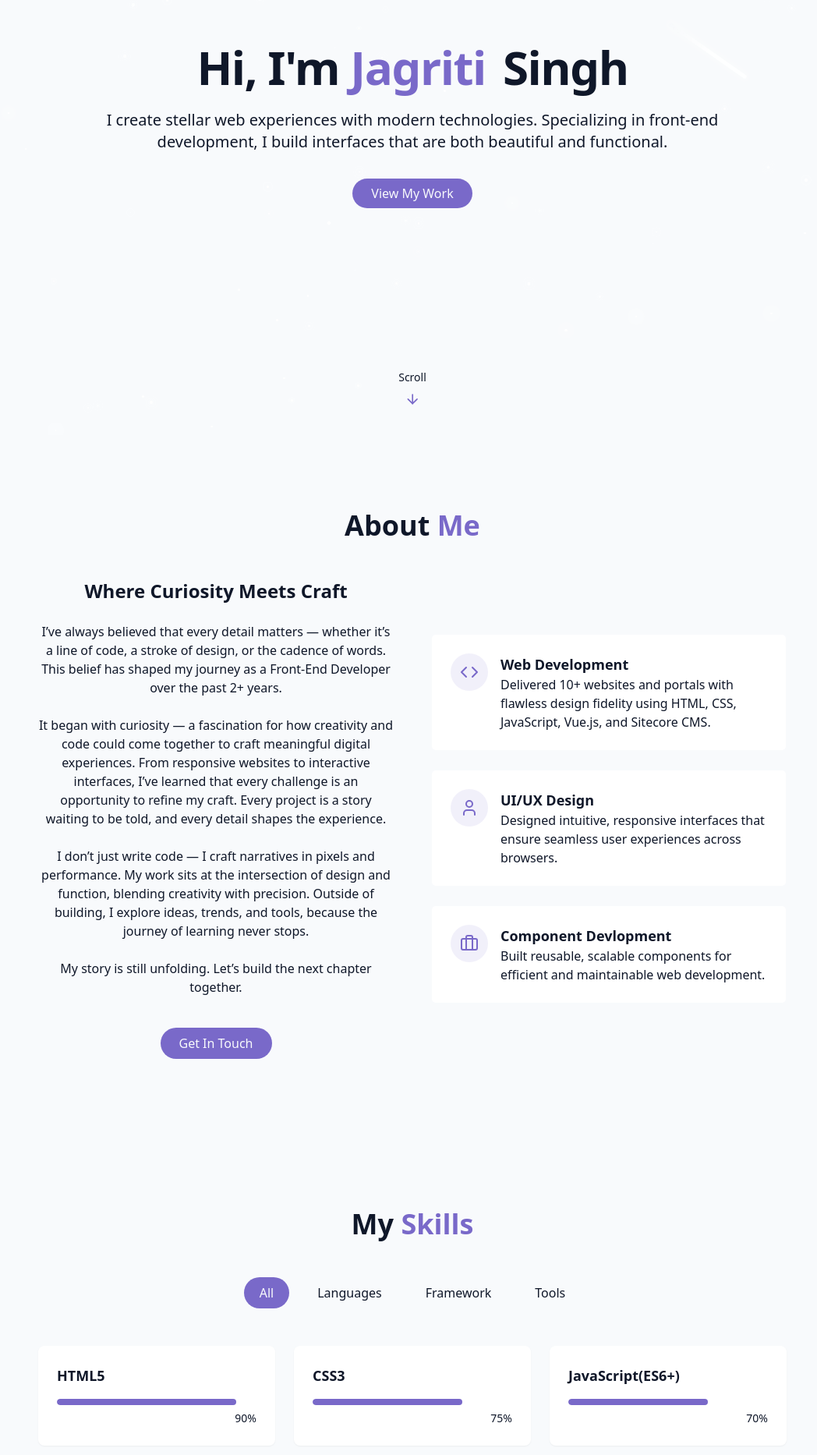
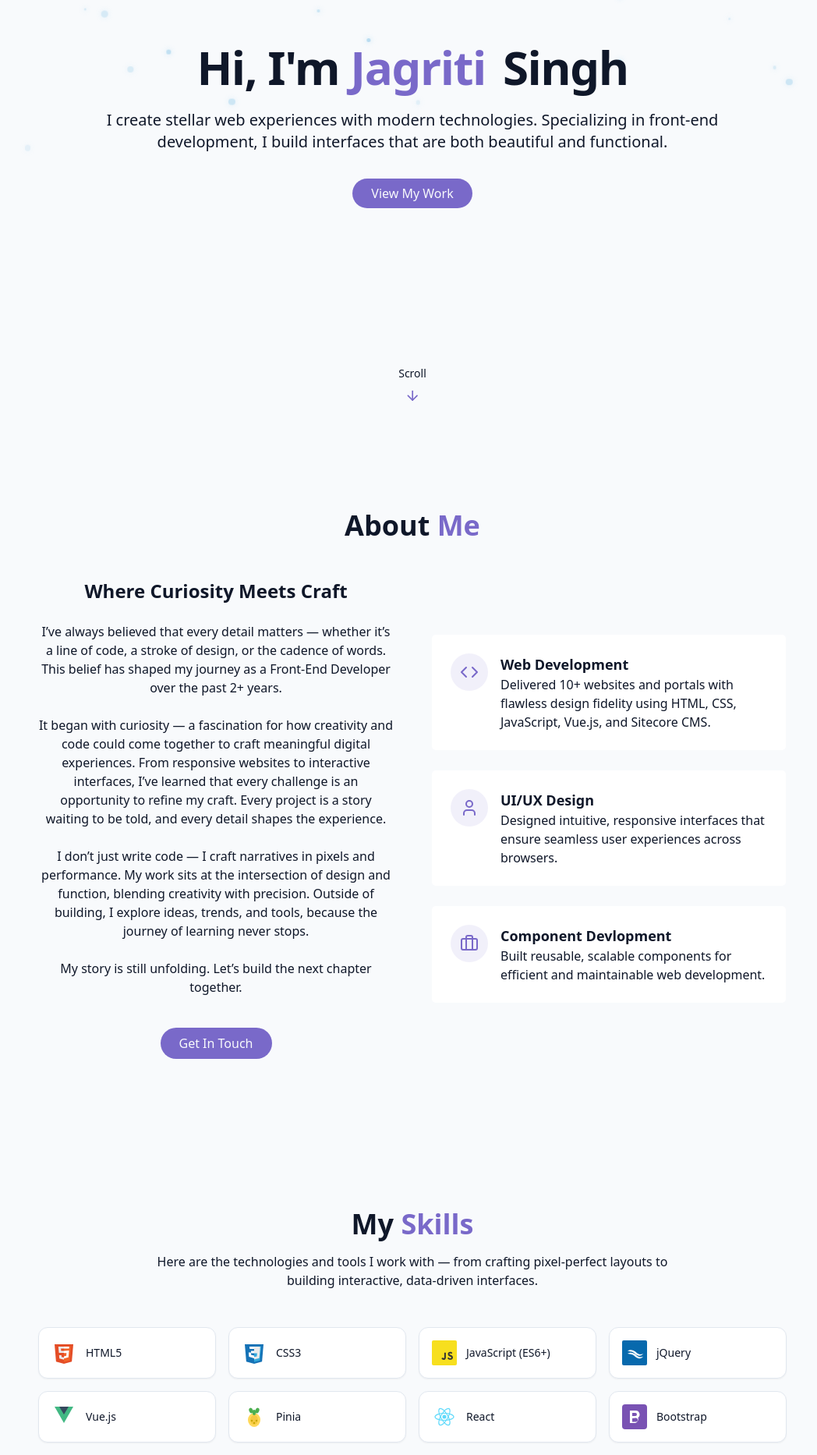
Before and after one commit to jagriti-Singh12/react-tailwind-portfolio, a React (Vite) app: page / in a window 1280 px wide. Shown: the part 242-2108 px from the top of the page at 78% size, without its empty margins (111-1159 px from the left). Built offline with nearby package versions, Linux system fonts and the light colour scheme.

Commit message:
Updated my skill section ui, background effect

```diff
--- a/src/components/SkillsSection.jsx
+++ b/src/components/SkillsSection.jsx
@@ -1,79 +1,203 @@
-import { useState } from "react";
-import { cn } from "../lib/utils";
 const skills = [
-  { name: "HTML5", level: 90, category: "languages" },
-  { name: "CSS3", level: 75, category: "languages" },
-  { name: "JavaScript(ES6+)", level: 70, category: "languages" },
-  { name: "jQuery", level: 75, category: "languages" },
+  {
+    name: "HTML5",
+    color: "#e34f26",
+    logo: (
+      <svg viewBox="0 0 32 32" aria-hidden="true">
+        <path d="M5.902 27.201L4 5h24l-1.902 22.2L15.993 30z" fill="#e44d26"/>
+        <path d="M16 27.858l7.294-2.021 1.624-18.167H16z" fill="#f16529"/>
+        <path d="M16 13.407h-3.601l-.248-2.783H16V7.91H8.856l.065.733.663 7.43H16zm0 8.55l-.014.004-3.024-.818-.194-2.168H9.8l.381 4.26 5.803 1.609.016-.004z" fill="#ebebeb"/>
+        <path d="M15.986 13.407v2.733h3.343l-.315 3.524-3.028.818v2.839l5.806-1.608.043-.476.665-7.443.069-.733h-.678zm0-5.497v2.714h6.547l.054-.609.124-1.372.065-.733z" fill="#fff"/>
+      </svg>
+    ),
+  },
+  {
+    name: "CSS3",
+    color: "#1572b6",
+    logo: (
+      <svg viewBox="0 0 32 32" aria-hidden="true">
+        <path d="M5.902 27.201L4 5h24l-1.903 22.2L15.993 30z" fill="#1572b6"/>
+        <path d="M16 27.858l7.294-2.021L25 7.671H16z" fill="#33a9dc"/>
+        <path d="M16 13.375H11.9l.277 3.088H16v-3.014zm0-5.404H9.996l.277 3.015H16zm0 11.469l-.014.004-3.898-1.051-.249-2.787H8.9l.49 5.501 6.594 1.829.016-.004z" fill="#fff"/>
+        <path d="M15.986 13.375v3.014h3.816l-.36 4.024-3.456.933v3.139l6.597-1.829.048-.54 1.031-11.534H16zm0-5.404v3.015h7.491l.062-.694.141-1.591.065-.73z" fill="#ebebeb"/>
+      </svg>
+    ),
+  },
+  {
+    name: "JavaScript (ES6+)",
 
-  //FrameWork
-  { name: "React", level: 50, category: "framework" },
-  { name: "Bootstrap", level: 60, category: "framework" },
-  { name: "Tailwind CSS", level: 50, category: "framework" },
-  { name: "Vue.js", level: 60, category: "framework" },
+    color: "#f7df1e",
+    logo: (
+      <svg viewBox="0 0 32 32" aria-hidden="true">
+        <rect width="32" height="32" rx="2" fill="#f7df1e"/>
+        <path d="M21.57 21.76c.44.72.99 1.25 1.99 1.25.83 0 1.37-.42 1.37-1 0-.69-.55-.94-1.47-1.34l-.5-.22c-1.46-.62-2.44-1.4-2.44-3.04 0-1.51 1.15-2.67 2.95-2.67 1.28 0 2.2.44 2.86 1.6l-1.57 1.01c-.34-.62-.72-.86-1.29-.86-.59 0-.96.37-.96.86 0 .6.37.85 1.23 1.22l.5.22c1.72.74 2.71 1.49 2.71 3.18 0 1.82-1.43 2.81-3.35 2.81-1.88 0-3.09-.9-3.68-2.07zm-7.4.2c.32.57.62.93 1.04.93.42 0 .69-.16.69-.82v-6.32h2.02v6.35c0 1.35-.79 2.97-2.54 2.97-1.64 0-2.59-.93-3.13-2.01z" fill="#333"/>
+      </svg>
+    ),
+  },
+  {
+    name: "jQuery",
 
-  //Tools
-  { name: "Git/GitHub", level: 60, category: "tools" },
-  { name: "Sitecore", level: 70, category: "tools" },
-  { name: "Storybook", level: 85, category: "tools" },
-  { name: "VS Code", level: 65, category: "tools" },
+    color: "#0769ad",
+    logo: (
+      <svg viewBox="0 0 32 32" aria-hidden="true">
+        <rect width="32" height="32" rx="2" fill="#0769ad"/>
+        <path d="M7 13.5s2.7-2.6 7.5-.5c3.5 1.5 5.2 4.7 8.5 5 2.5.2 4.3-1 4.3-1s-2.2 3.5-6.5 2.5c-3.5-.8-5.3-4.5-8.8-5C9.5 14 7 13.5 7 13.5zm0 3.5s2.7-2.6 7.5-.5c3.5 1.5 5.2 4.7 8.5 5 2.5.2 4.3-1 4.3-1s-2.2 3.5-6.5 2.5c-3.5-.8-5.3-4.5-8.8-5C9.5 17 7 17 7 17z" fill="#fff"/>
+      </svg>
+    ),
+  },
+  // Frameworks
+  {
+    name: "Vue.js",
+
+    color: "#42b883",
+    logo: (
+      <svg viewBox="0 0 32 32" aria-hidden="true">
+        <polygon points="16,3 28,3 16,24 4,3" fill="#42b883"/>
+        <polygon points="16,3 22,3 16,13 10,3" fill="#35495e"/>
+      </svg>
+    ),
+  },
+  {
+    name: "Pinia",
+
+    color: "#ffd859",
+    logo: (
+      <svg viewBox="0 0 32 32" aria-hidden="true">
+        <ellipse cx="16" cy="20" rx="8" ry="9" fill="#ffd859"/>
+        <ellipse cx="16" cy="20" rx="5" ry="6" fill="#f5c842"/>
+        <rect x="14" y="7" width="4" height="7" rx="2" fill="#4caf50"/>
+        <ellipse cx="12" cy="8" rx="2.5" ry="3.5" fill="#4caf50" transform="rotate(-20 12 8)"/>
+        <ellipse cx="20" cy="8" rx="2.5" ry="3.5" fill="#4caf50" transform="rotate(20 20 8)"/>
+        <circle cx="13" cy="21" r="1.2" fill="#c8a800"/>
+        <circle cx="19" cy="21" r="1.2" fill="#c8a800"/>
+        <circle cx="16" cy="24" r="1.2" fill="#c8a800"/>
+      </svg>
+    ),
+  },
+  {
+    name: "React",
+    color: "#61dafb",
+    logo: (
+      <svg viewBox="0 0 32 32" aria-hidden="true">
+        <circle cx="16" cy="16" r="2.5" fill="#61dafb"/>
+        <g stroke="#61dafb" strokeWidth="1.2" fill="none">
+          <ellipse cx="16" cy="16" rx="12" ry="4.5"/>
+          <ellipse cx="16" cy="16" rx="12" ry="4.5" transform="rotate(60 16 16)"/>
+          <ellipse cx="16" cy="16" rx="12" ry="4.5" transform="rotate(120 16 16)"/>
+        </g>
+      </svg>
+    ),
+  },
+  {
+    name: "Bootstrap",
+    color: "#7952b3",
+    logo: (
+      <svg viewBox="0 0 32 32" aria-hidden="true">
+        <rect width="32" height="32" rx="4" fill="#7952b3"/>
+        <path d="M10 8h7.5a5 5 0 0 1 3 8.97A5.5 5.5 0 0 1 17 24H10zm3 3v4h4a2 2 0 0 0 0-4zm0 7v4.5h4.5a2.5 2.5 0 0 0 0-5z" fill="#fff"/>
+      </svg>
+    ),
+  },
+  {
+    name: "Tailwind CSS",
+    color: "#38bdf8",
+    logo: (
+      <svg viewBox="0 0 32 32" aria-hidden="true">
+        <path d="M16 6.4c-4.267 0-6.933 2.133-8 6.4 1.6-2.133 3.467-2.933 5.6-2.4 1.218.304 2.088 1.186 3.048 2.162C18.165 14.1 19.77 15.733 23.2 15.733c4.267 0 6.933-2.133 8-6.4-1.6 2.133-3.467 2.933-5.6 2.4-1.218-.304-2.088-1.186-3.048-2.162C21.035 8.033 19.43 6.4 16 6.4zm-8 9.6c-4.267 0-6.933 2.133-8 6.4 1.6-2.133 3.467-2.933 5.6-2.4 1.218.304 2.088 1.186 3.048 2.162C10.165 23.7 11.77 25.333 15.2 25.333c4.267 0 6.933-2.133 8-6.4-1.6 2.133-3.467 2.933-5.6 2.4-1.218-.304-2.088-1.186-3.048-2.162C13.035 17.633 11.43 16 8 16z" fill="#38bdf8"/>
+      </svg>
+    ),
+  },
+
+  {
+    name: "Git / GitHub",
+    color: "#f05032",
+    logo: (
+      <svg viewBox="0 0 32 32" aria-hidden="true">
+        <path d="M29.47 14.47L17.53 2.53a1.79 1.79 0 0 0-2.53 0l-2.52 2.52 3.19 3.19a2.13 2.13 0 0 1 2.7 2.72l3.08 3.08a2.13 2.13 0 1 1-1.28 1.28l-2.87-2.87v7.55a2.13 2.13 0 1 1-1.75-.07V12.2a2.13 2.13 0 0 1-1.16-2.8L12.22 6.25 2.53 15.94a1.79 1.79 0 0 0 0 2.53l11.94 11.94a1.79 1.79 0 0 0 2.53 0l12.47-12.47a1.79 1.79 0 0 0 0-2.47z" fill="#f05032"/>
+      </svg>
+    ),
+  },
+  {
+    name: "Firebase",
+    color: "#ffca28",
+    logo: (
+      <svg viewBox="0 0 32 32" aria-hidden="true">
+        <path d="M5.8 25.6L8.2 6.5l6.4 6.4z" fill="#ffa000"/>
+        <path d="M19.4 12.2l-5.2-5.8-6.4 19.2z" fill="#f57f17"/>
+        <path d="M24 19l-2.2-13.4-3.6 6.1z" fill="#ffa000"/>
+        <path d="M5.8 25.6l18.2-6.6-4.6-7.4z" fill="#ffca28"/>
+      </svg>
+    ),
+  },
+  {
+    name: "Sitecore",
+    color: "#eb1f1f",
+    logo: (
+      <svg viewBox="0 0 32 32" aria-hidden="true">
+        <circle cx="16" cy="16" r="14" fill="#eb1f1f"/>
+        <circle cx="16" cy="16" r="7" fill="none" stroke="#fff" strokeWidth="2"/>
+        <circle cx="16" cy="16" r="2.5" fill="#fff"/>
+      </svg>
+    ),
+  },
+  {
+    name: "Storybook",
+    color: "#ff4785",
+    logo: (
+      <svg viewBox="0 0 32 32" aria-hidden="true">
+        <rect width="32" height="32" rx="3" fill="#ff4785"/>
+        <path d="M21.6 3.2l-.3 4-2.1-.1V5H12v5.2l2-.1.1-2.1 2.1.1V5h1v3.1c0 .5-.4 1-1 1h-5c-.6 0-1-.5-1-1v-5l-1.5.1C8.1 3.3 8 3.5 8 3.7V28c0 .3.1.5.4.5l13.2.5c.3 0 .5-.2.5-.5V3.2H21.6z" fill="#fff"/>
+      </svg>
+    ),
+  },
+  {
+    name: "VS Code",
+    color: "#007acc",
+    logo: (
+      <svg viewBox="0 0 32 32" aria-hidden="true">
+        <path d="M22.67 3.35L11.5 14.2 5.27 9.2 3 10.53v11l2.27 1.34 6.23-5 11.17 10.85 5.33-2.5V5.85zm0 7.25v10.8l-7.5-5.4z" fill="#007acc"/>
+      </svg>
+    ),
+  },
 ];
 
-const categories = ["all", "languages", "framework", "tools"];
 export const SkillsSection = () => {
-  const [activeCategory, setActiveCategory] = useState("all");
-
-  const filteredSkills = skills.filter(
-    (skill) => activeCategory === "all" || skill.category === activeCategory
-  );
   return (
-    <section id="skills" className="py-24 px-4 relative bg-secondary/30">
+    <section
+      id="skills"
+      className="py-24 px-4 relative bg-secondary/30"
+      aria-labelledby="skills-heading"
+    >
       <div className="container mx-auto max-w-5xl">
-        <h2 className="text-3xl md:text-4xl font-bold mb-12 text-center">
-          My <span className="text-primary"> Skills</span>
+        <h2
+          id="skills-heading"
+          className="text-3xl md:text-4xl font-bold mb-4 text-center"
+        >
+          My <span className="text-primary">Skills</span>
         </h2>
 
-        <div className="flex flex-wrap justify-center gap-4 mb-12">
-          {categories.map((category, key) => (
-            <button
-              key={key}
-              onClick={() => setActiveCategory(category)}
-              className={cn(
-                "px-5 py-2 rounded-full transition-colors duration-300 capitalize",
-                activeCategory === category
-                  ? "bg-primary text-primary-foreground"
-                  : "bg-secondary/70 text-forefround hover:bd-secondary"
-              )}
-            >
-              {category}
-            </button>
-          ))}
-        </div>
+        <p className="text-center text-muted-foreground mb-12 max-w-2xl mx-auto">
+          Here are the technologies and tools I work with — from crafting
+          pixel-perfect layouts to building interactive, data-driven interfaces.
+        </p>
 
-        <div className="grid grid-cols-1 sm:grid-cols-2 lg:grid-cols-3 gap-6">
-          {filteredSkills.map((skill, key) => (
-            <div
-              key={key}
-              className="bg-card p-6 rounded-lg shadow-xs card-hover"
-            >
-              <div className="text-left mb-4">
-                <h3 className="font-semibold text-lg"> {skill.name}</h3>
-              </div>
-              <div className="w-full bg-secondary/50 h-2 rounded-full overflow-hidden">
-                <div
-                  className="bg-primary h-2 rounded-full origin-left animate-[grow_1.5s_ease-out]"
-                  style={{ width: skill.level + "%" }}
-                />
-              </div>
-
-              <div className="text-right mt-1">
-                <span className="text-sm text-muted-foreground">
-                  {skill.level}%
+        <ul
+          className="grid grid-cols-2 sm:grid-cols-3 lg:grid-cols-4 gap-4"
+          aria-label="Skills list"
+        >
+          {skills.map((skill) => (
+            <li key={skill.name}>
+              <div className="bg-card border border-border rounded-xl p-4 flex items-center gap-3 card-hover shadow-xs">
+                <span className="w-8 h-8 flex-none" style={{ color: skill.color }}>
+                  {skill.logo}
+                </span>
+                <span className="text-sm font-medium text-foreground leading-tight">
+                  {skill.name}
                 </span>
               </div>
-            </div>
+            </li>
           ))}
-        </div>
+        </ul>
       </div>
     </section>
   );
--- a/src/components/StarBackground.jsx
+++ b/src/components/StarBackground.jsx
@@ -1,64 +1,82 @@
 import { useEffect, useState } from "react";
-
-// starts contain id, size, x, y, opacity, animationDuration
-// meteors contain id, size, x, y, delay, animationDuration
 
 export const StarBackground = () => {
   const [stars, setStars] = useState([]);
   const [meteors, setMeteors] = useState([]);
+  const [snowflakes, setSnowflakes] = useState([]);
+  const [isDark, setIsDark] = useState(false);
 
   useEffect(() => {
-    generateStars();
-    generateMeteors();
-
-    const handleResize = () => {
-      generateStars();
+    const checkTheme = () => {
+      setIsDark(document.documentElement.classList.contains("dark"));
     };
 
-    window.addEventListener("resize", handleResize);
+    checkTheme();
 
-    return () => window.removeEventListener("resize", handleResize);
+    const observer = new MutationObserver(checkTheme);
+    observer.observe(document.documentElement, {
+      attributes: true,
+      attributeFilter: ["class"],
+    });
+
+    return () => observer.disconnect();
   }, []);
 
+  useEffect(() => {
     const generateStars = () => {
-    const numberOfStars = Math.floor(
-      (window.innerWidth * window.innerHeight) / 10000
-    );
-
-    const newStars = [];
-
-    for (let i = 0; i < numberOfStars; i++) {
-      newStars.push({
+      const count = Math.floor((window.innerWidth * window.innerHeight) / 10000);
+      setStars(
+        Array.from({ length: count }, (_, i) => ({
           id: i,
           size: Math.random() * 3 + 1,
           x: Math.random() * 100,
           y: Math.random() * 100,
           opacity: Math.random() * 0.5 + 0.5,
           animationDuration: Math.random() * 4 + 2,
-      });
-    }
-
-    setStars(newStars);
+        }))
+      );
     };
 
     const generateMeteors = () => {
-    const numberOfMeteors = 4;
-    const newMeteors = [];
-
-    for (let i = 0; i < numberOfMeteors; i++) {
-      newMeteors.push({
+      setMeteors(
+        Array.from({ length: 4 }, (_, i) => ({
           id: i,
           size: Math.random() * 2 + 1,
           x: Math.random() * 100,
           y: Math.random() * 20,
+          delay: Math.random() * 10,
           animationDuration: Math.random() * 3 + 3,
-      });
-    }
+        }))
+      );
+    };
 
-    setMeteors(newMeteors);
-  };
+    generateStars();
+    generateMeteors();
+
+    window.addEventListener("resize", generateStars);
+    return () => window.removeEventListener("resize", generateStars);
+  }, []);
+
+  useEffect(() => {
+    const count = 60;
+    setSnowflakes(
+      Array.from({ length: count }, (_, i) => ({
+        id: i,
+        size: Math.random() * 6 + 3,
+        x: Math.random() * 100,
+        delay: Math.random() * 10,
+        duration: Math.random() * 8 + 8,
+        opacity: Math.random() * 0.5 + 0.3,
+        drift: (Math.random() - 0.5) * 60,
+      }))
+    );
+  }, []);
+
   return (
+    <>
       <div className="fixed inset-0 overflow-hidden pointer-events-none z-0">
+        {isDark && (
+          <>
             {stars.map((star) => (
               <div
                 key={star.id}
@@ -73,7 +91,6 @@ export const StarBackground = () => {
                 }}
               />
             ))}
-
             {meteors.map((meteor) => (
               <div
                 key={meteor.id}
@@ -88,6 +105,25 @@ export const StarBackground = () => {
                 }}
               />
             ))}
+          </>
+        )}
+        {!isDark &&
+          snowflakes.map((flake) => (
+            <div
+              key={flake.id}
+              className="snowflake"
+              style={{
+                width: flake.size + "px",
+                height: flake.size + "px",
+                left: flake.x + "%",
+                "--snow-opacity": flake.opacity,
+                "--snow-drift": flake.drift + "px",
+                animationDelay: flake.delay + "s",
+                animationDuration: flake.duration + "s",
+              }}
+            />
+          ))}
       </div>
+    </>
   );
 };
--- a/src/index.css
+++ b/src/index.css
@@ -160,3 +160,17 @@
 padding: 0;
 text-align: center;
 }
+
+@keyframes snowfall {
+0%   { transform: translateY(-20px) translateX(0); opacity: var(--snow-opacity); }
+100% { transform: translateY(110vh) translateX(var(--snow-drift)); opacity: 0; }
+}
+.snowflake {
+position: fixed;
+top: 0;
+border-radius: 50%;
+background: rgb(126, 192, 230);
+box-shadow: 0 0 6px 2px rgba(159, 211, 241, 0.4);
+animation: snowfall linear infinite;
+pointer-events: none;
+}
```
Lines whose indentation alone changed are shown as unchanged.
